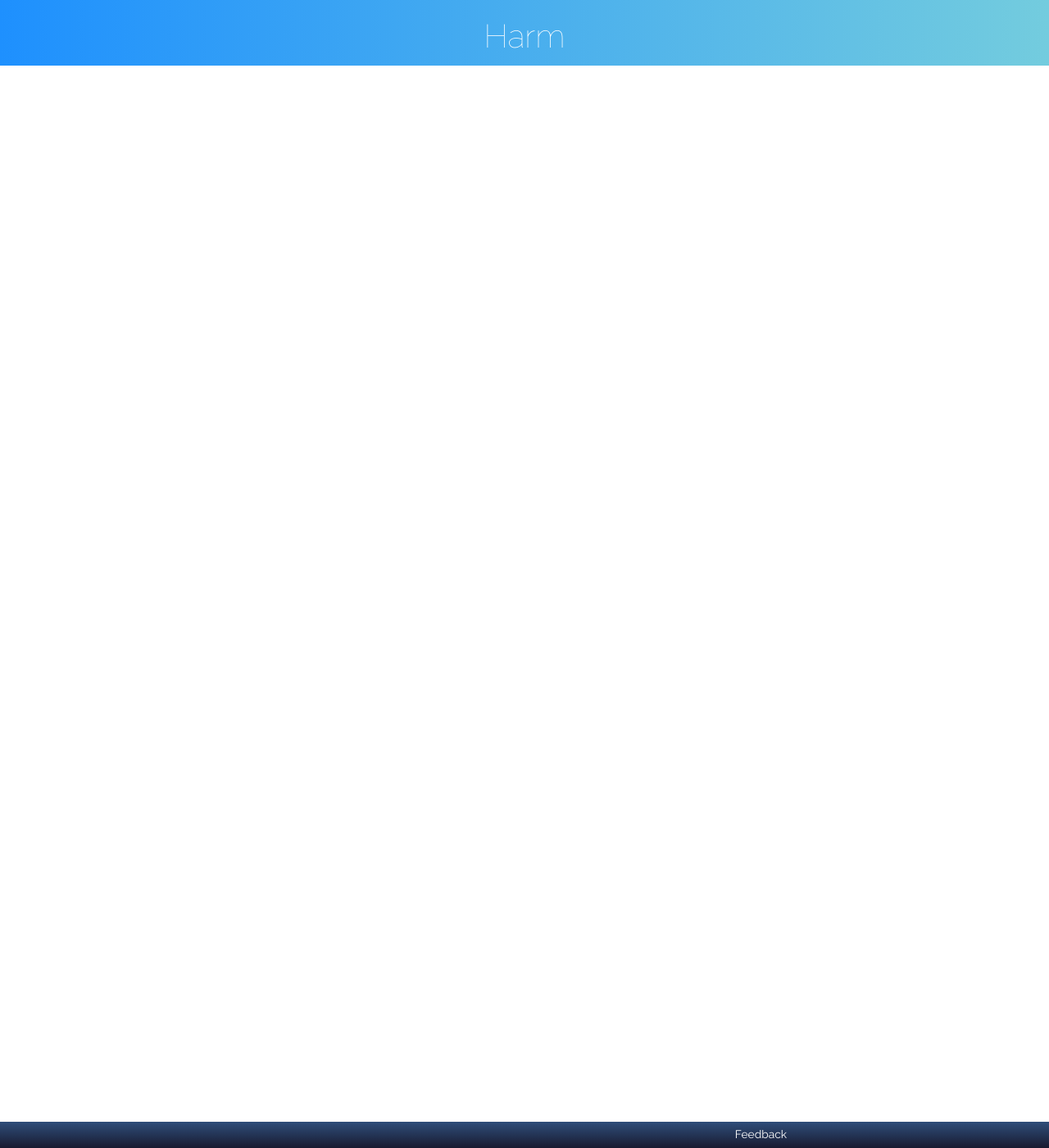
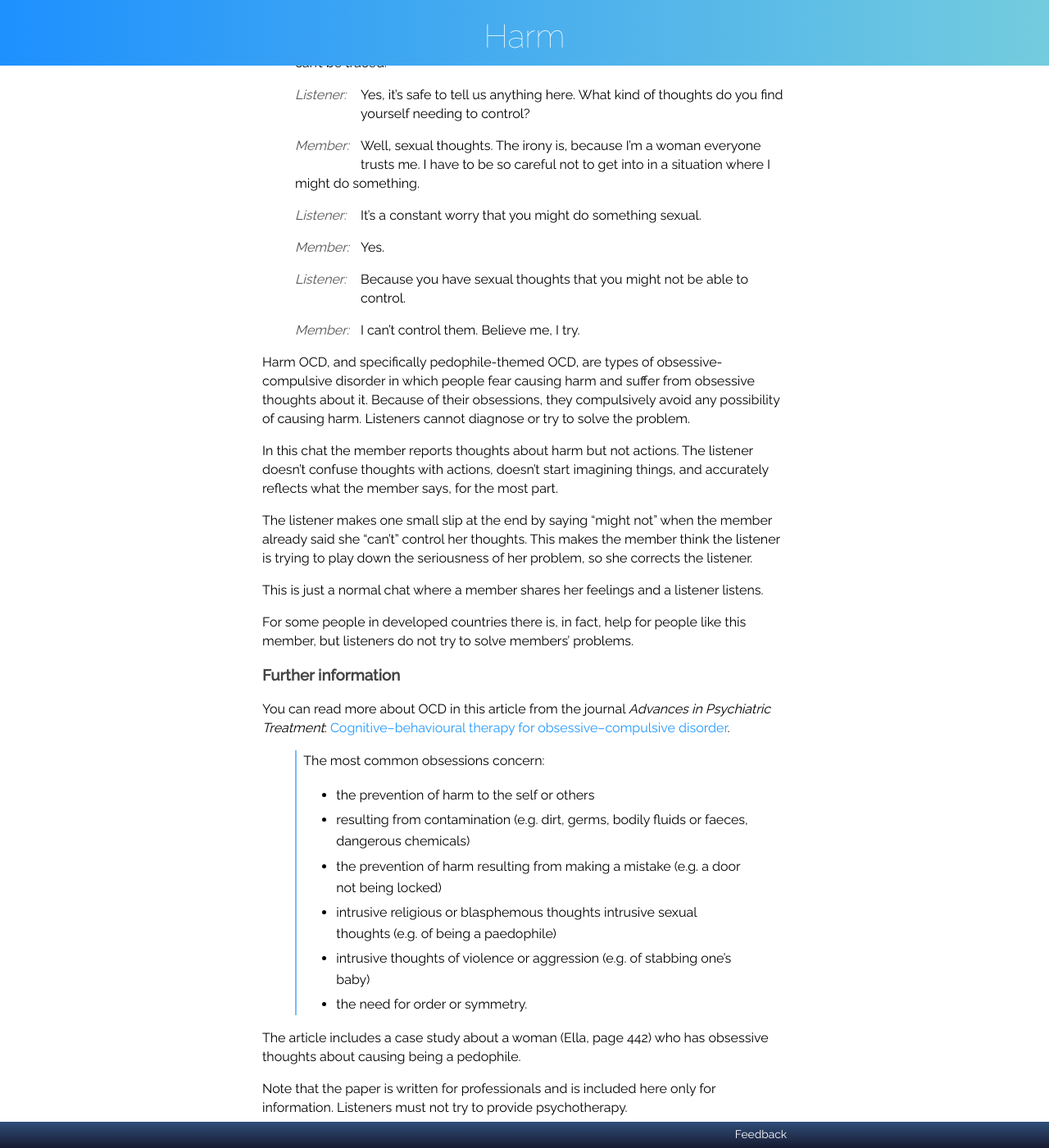
Before and after one commit to RarelyCharlie/rarelycharlie.github.io, a Jekyll site: the page built from _guide/harm.md, in a window 1280 px wide and 1400 px high, scrolled down 21104 px. Shown: the whole window at 82% size. Built offline with Jekyll 4.4.1, drawn with Linux system fonts in a browser that asks for light colours; nearby versions of some CDN libraries.

Commit message:
add section

```diff
--- a/_guide/harm.md
+++ b/_guide/harm.md
@@ -20,7 +20,7 @@ feedback: https://www.7cups.com/@RarelyCharlie
 
 [PART II](#part-ii) — Examples (trigger warning)
 -	[Depression](#depression)
--	OCD
+-	[OCD](#ocd)
 -	PTSD
 -	Psychosis
 -	Personality disorder
@@ -611,3 +611,52 @@ You can find out more about postnatal depression by watching this video, made fo
 > Somebody was finally understanding me.
 
 Listeners at 7 Cups are here to understand.
+
+# OCD
+
+*Member:* There's no help for people like me. I just can't control my thoughts when I'm around young boys. I'm only telling you because I know this can't be traced.
+{:.chat}
+
+*Listener:* Yes, it's safe to tell us anything here. What kind of thoughts do you find yourself needing to control?
+{:.chat}
+
+*Member:* Well, sexual thoughts. The irony is, because I'm a woman everyone trusts me. I have to be so careful not to get into in a situation where I might do something.
+{:.chat}
+
+*Listener:* It's a constant worry that you might do something sexual.
+{:.chat}
+
+*Member:* Yes.
+{:.chat}
+
+*Listener:* Because you have sexual thoughts that you might not be able to control.
+{:.chat}
+
+*Member:* I can't control them. Believe me, I try.
+{:.chat}
+
+Harm OCD, and specifically pedophile-themed OCD, are types of obsessive-compulsive disorder in which people fear causing harm and suffer from obsessive thoughts about it. Because of their obsessions, they compulsively avoid any possibility of causing harm. Listeners cannot diagnose or try to solve the problem.
+
+In this chat the member reports thoughts about harm but not actions. The listener doesn't confuse thoughts with actions, doesn't start imagining things, and accurately reflects what the member says, for the most part.
+
+The listener makes one small slip at the end by saying "might not" when the member already said she "can't" control her thoughts. This makes the member think the listener is trying to play down the seriousness of her problem, so she corrects the listener.
+
+This is just a normal chat where a member shares her feelings and a listener listens.
+
+For some people in developed countries there is, in fact, help for people like this member, but listeners do not try to solve members' problems.
+
+### Further information
+
+You can read more about OCD in this article from the journal *Advances in Psychiatric Treatment*: [Cognitive–behavioural therapy for obsessive–compulsive disorder](http://www.veale.co.uk/wp-content/uploads/2010/10/56-CBT-for-OCD-2007.pdf).
+
+> The most common obsessions concern:
+- the prevention of harm to the self or others
+- resulting from contamination (e.g. dirt, germs, bodily fluids or faeces, dangerous chemicals)
+- the prevention of harm resulting from making a mistake (e.g. a door not being locked)
+- intrusive religious or blasphemous thoughts intrusive sexual thoughts (e.g. of being a paedophile)
+- intrusive thoughts of violence or aggression (e.g. of stabbing one’s baby)
+- the need for order or symmetry.
+
+The article includes a case study about a woman (Ella, page 442) who has obsessive thoughts about causing being a pedophile.
+
+Note that the paper is written for professionals and is included here only for information. Listeners must not try to provide psychotherapy.
```
